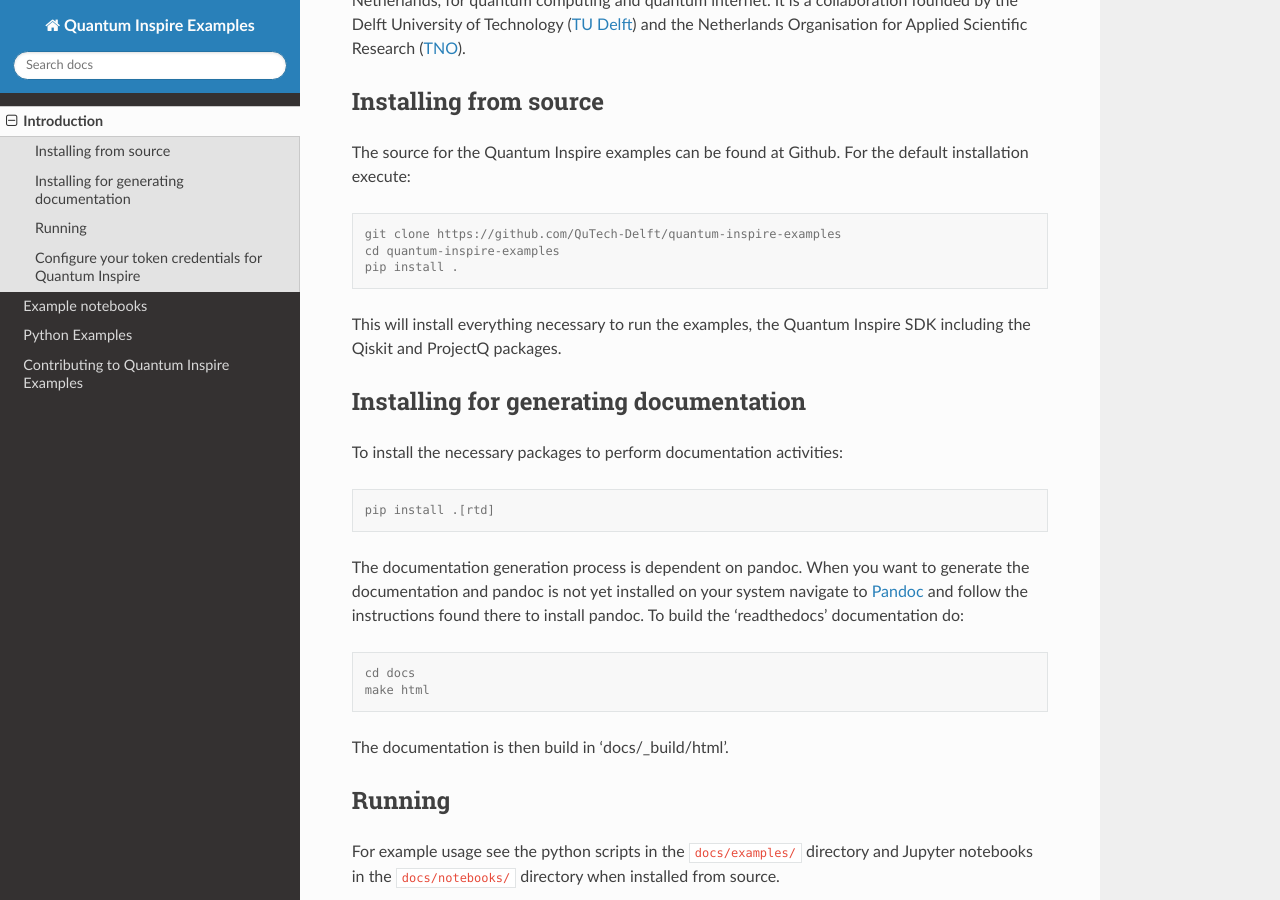
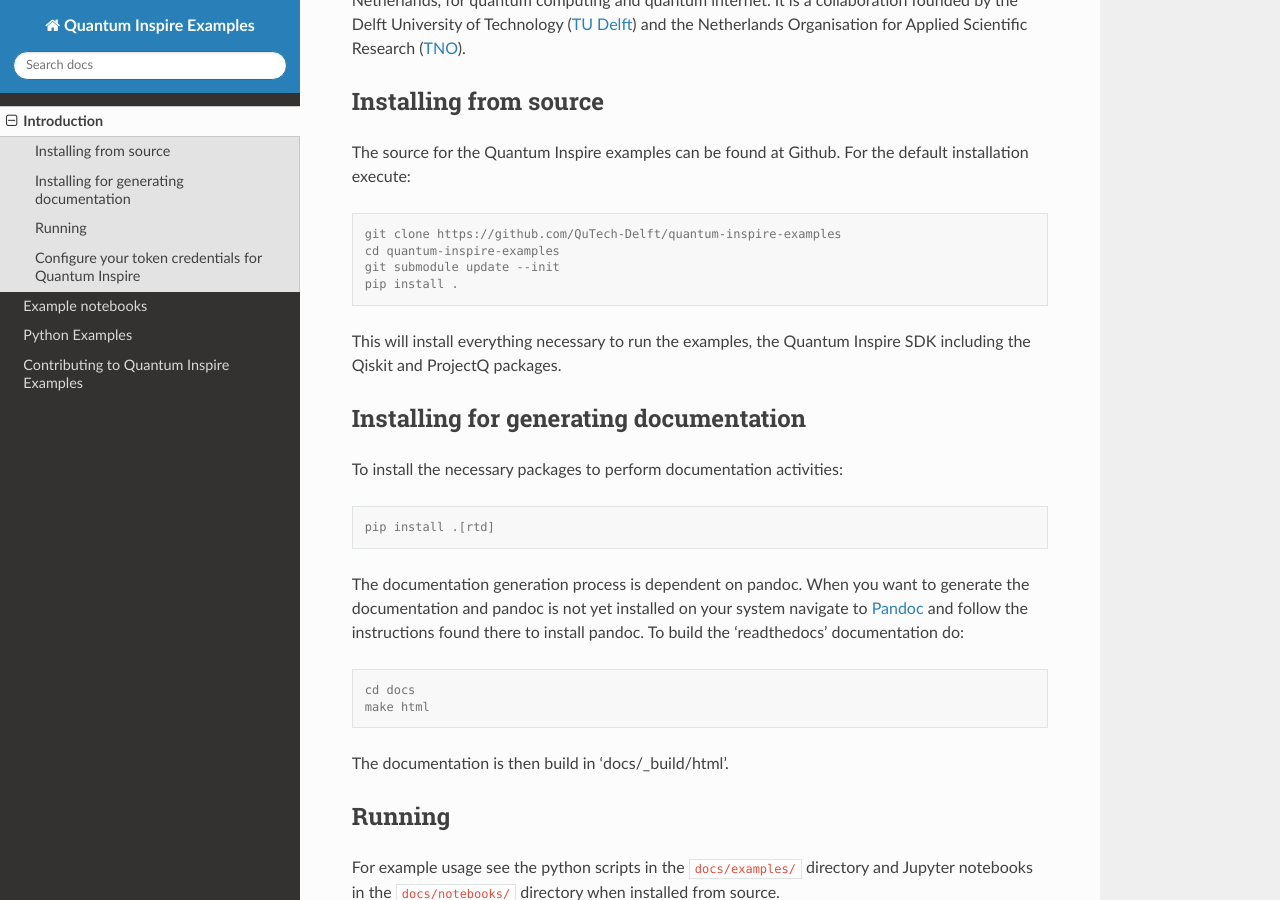
Before and after one commit to QuTech-Delft/quantum-inspire-examples, a Sphinx documentation site: the page built from docs/introduction.rst, in a window 1280 px wide and 900 px high, scrolled down 579 px. Built offline with Sphinx 7.4.7 and the Read the Docs theme 2.0.0, drawn with Linux system fonts in a browser that asks for light colours.

Commit message:
Add MIT iQuHack Challenge repository as submodule (#14)
* adding mit iquhack challenge repository as submodule

* added initialization of submodules to the documentation

```diff
--- a/docs/introduction.rst
+++ b/docs/introduction.rst
@@ -30,6 +30,7 @@
 
     git clone https://github.com/QuTech-Delft/quantum-inspire-examples
     cd quantum-inspire-examples
+    git submodule update --init
     pip install .
 
 
```
Also changed, not shown: README.md (+1 -0 lines), .gitmodules (added).
